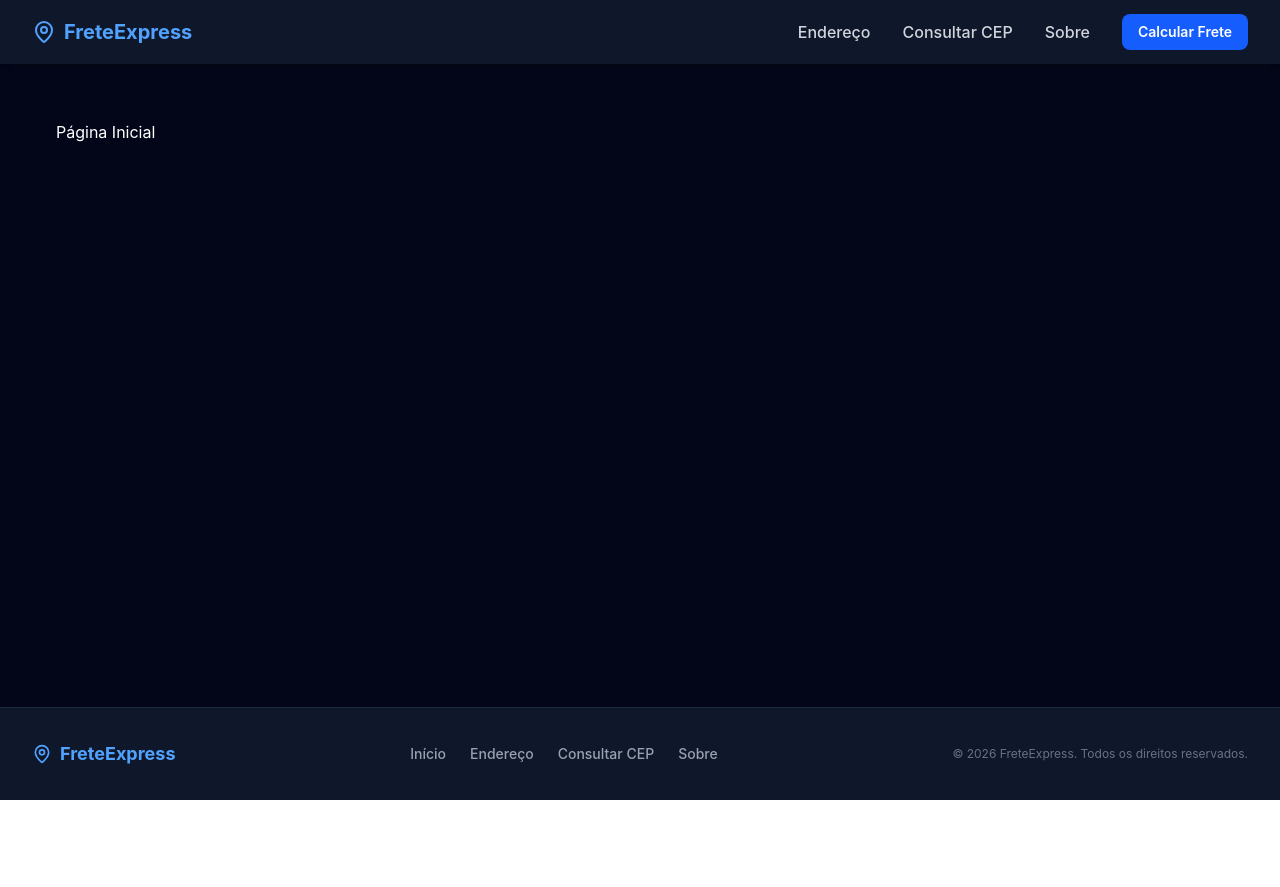
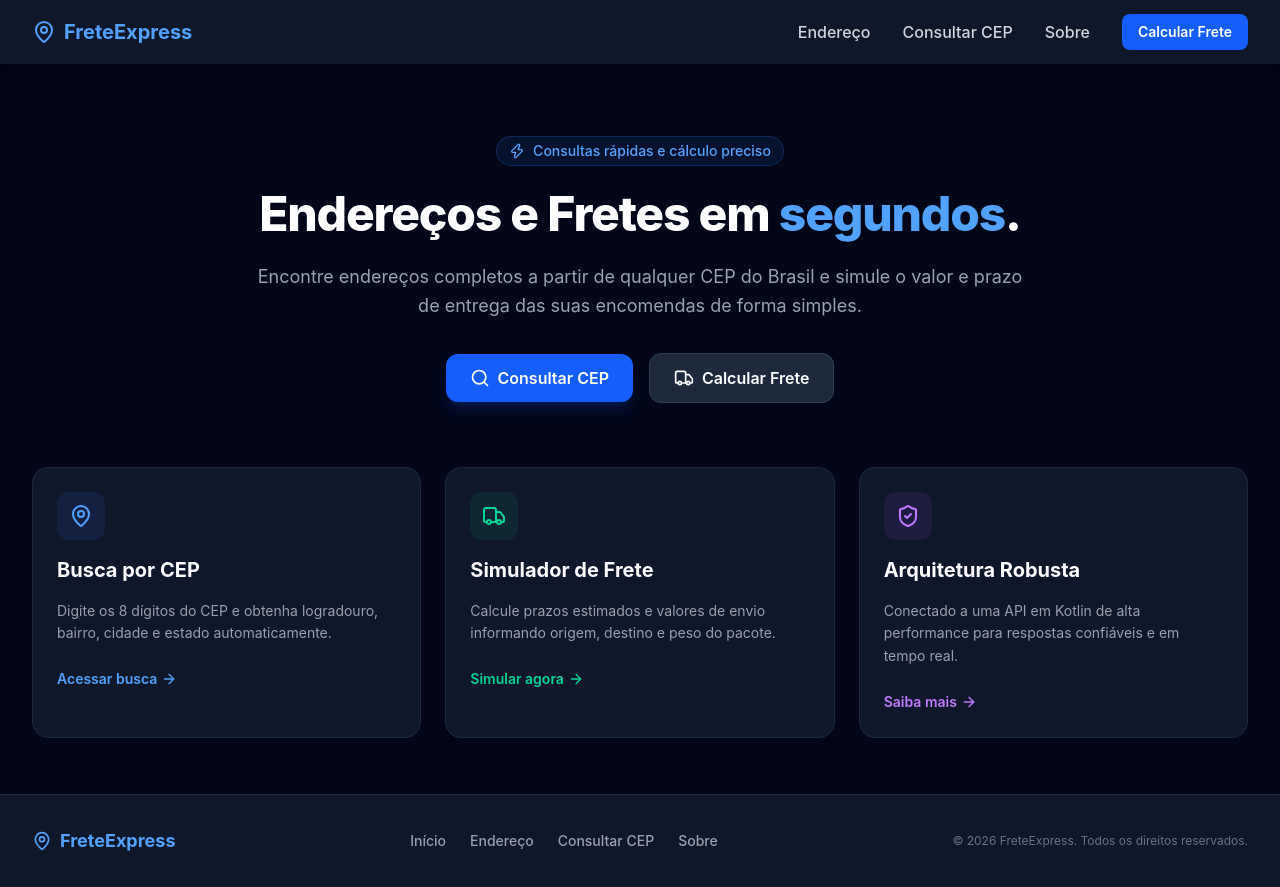
Before and after one commit to DocCaio/Flash-Courier, a React (Vite) app: page / in a window 1280 px wide. Before the commit the page ends 800 px from the top, so only its background shows below. Built offline with nearby package versions, Linux system fonts and the light colour scheme.

Commit message:
Feat: Add dedicated homepage with service links

```diff
--- a/src/App.tsx
+++ b/src/App.tsx
@@ -1,8 +1,9 @@
 import { Routes, Route } from 'react-router-dom';
 import Navbar from './components/NavBar';
 import Footer from './components/Footer';
+import Home from './pages/Home';
 
-function Home() { return <div className="p-6">Página Inicial</div>; }
+
 function Endereco() { return <div className="p-6">Página de Endereço</div>; }
 function ConsultarCep() { return <div className="p-6">Consulta de CEP</div>; }
 function Sobre() { return <div className="p-6">Página Sobre</div>; }
@@ -11,7 +12,6 @@ export default function App() {
   return (
     <div className="flex flex-col min-h-screen bg-slate-950 text-white">
       <Navbar />
-
 
       <main className="flex-grow max-w-7xl w-full mx-auto px-4 sm:px-6 lg:px-8 py-8">
         <Routes>
@@ -22,7 +22,6 @@ export default function App() {
         </Routes>
       </main>
 
-
       <Footer />
     </div>
   );
--- /dev/null
+++ b/src/pages/Home.tsx
@@ -0,0 +1,100 @@
+import { Link } from 'react-router-dom';
+import { Search, Truck, MapPin, ArrowRight, ShieldCheck, Zap } from 'lucide-react';
+
+export default function Home() {
+  return (
+    <div className="space-y-16 py-6">
+
+
+      <section className="text-center max-w-3xl mx-auto space-y-6 pt-4">
+        <div className="inline-flex items-center gap-2 px-3 py-1 rounded-full bg-blue-500/10 border border-blue-500/20 text-blue-400 text-sm font-medium">
+          <Zap className="w-4 h-4" />
+          <span>Consultas rápidas e cálculo preciso</span>
+        </div>
+
+        <h1 className="text-4xl sm:text-5xl font-extrabold tracking-tight text-white">
+          Endereços e Fretes em <span className="text-blue-400">segundos</span>.
+        </h1>
+
+        <p className="text-gray-400 text-lg leading-relaxed">
+          Encontre endereços completos a partir de qualquer CEP do Brasil e simule o valor e prazo de entrega das suas encomendas de forma simples.
+        </p>
+
+
+        <div className="flex flex-col sm:flex-row items-center justify-center gap-4 pt-2">
+          <Link
+            to="/cep"
+            className="w-full sm:w-auto flex items-center justify-center gap-2 bg-blue-600 hover:bg-blue-500 text-white px-6 py-3 rounded-xl font-semibold transition-all shadow-lg shadow-blue-600/20"
+          >
+            <Search className="w-5 h-5" />
+            Consultar CEP
+          </Link>
+
+          <Link
+            to="/endereco"
+            className="w-full sm:w-auto flex items-center justify-center gap-2 bg-slate-800 hover:bg-slate-700 text-white px-6 py-3 rounded-xl font-semibold border border-slate-700 transition-all"
+          >
+            <Truck className="w-5 h-5" />
+            Calcular Frete
+          </Link>
+        </div>
+      </section>
+
+
+      <section className="grid grid-cols-1 md:grid-cols-3 gap-6">
+
+        <div className="bg-slate-900 border border-slate-800 p-6 rounded-2xl hover:border-blue-500/40 transition-colors space-y-4">
+          <div className="w-12 h-12 bg-blue-500/10 rounded-xl flex items-center justify-center text-blue-400">
+            <MapPin className="w-6 h-6" />
+          </div>
+          <h3 className="text-xl font-bold text-white">Busca por CEP</h3>
+          <p className="text-gray-400 text-sm leading-relaxed">
+            Digite os 8 dígitos do CEP e obtenha logradouro, bairro, cidade e estado automaticamente.
+          </p>
+          <Link
+            to="/cep"
+            className="inline-flex items-center gap-1 text-blue-400 hover:text-blue-300 text-sm font-semibold pt-2"
+          >
+            Acessar busca <ArrowRight className="w-4 h-4" />
+          </Link>
+        </div>
+
+
+        <div className="bg-slate-900 border border-slate-800 p-6 rounded-2xl hover:border-blue-500/40 transition-colors space-y-4">
+          <div className="w-12 h-12 bg-emerald-500/10 rounded-xl flex items-center justify-center text-emerald-400">
+            <Truck className="w-6 h-6" />
+          </div>
+          <h3 className="text-xl font-bold text-white">Simulador de Frete</h3>
+          <p className="text-gray-400 text-sm leading-relaxed">
+            Calcule prazos estimados e valores de envio informando origem, destino e peso do pacote.
+          </p>
+          <Link
+            to="/endereco"
+            className="inline-flex items-center gap-1 text-emerald-400 hover:text-emerald-300 text-sm font-semibold pt-2"
+          >
+            Simular agora <ArrowRight className="w-4 h-4" />
+          </Link>
+        </div>
+
+
+        <div className="bg-slate-900 border border-slate-800 p-6 rounded-2xl hover:border-blue-500/40 transition-colors space-y-4">
+          <div className="w-12 h-12 bg-purple-500/10 rounded-xl flex items-center justify-center text-purple-400">
+            <ShieldCheck className="w-6 h-6" />
+          </div>
+          <h3 className="text-xl font-bold text-white">Arquitetura Robusta</h3>
+          <p className="text-gray-400 text-sm leading-relaxed">
+            Conectado a uma API em Kotlin de alta performance para respostas confiáveis e em tempo real.
+          </p>
+          <Link
+            to="/sobre"
+            className="inline-flex items-center gap-1 text-purple-400 hover:text-purple-300 text-sm font-semibold pt-2"
+          >
+            Saiba mais <ArrowRight className="w-4 h-4" />
+          </Link>
+        </div>
+
+      </section>
+
+    </div>
+  );
+}
```
